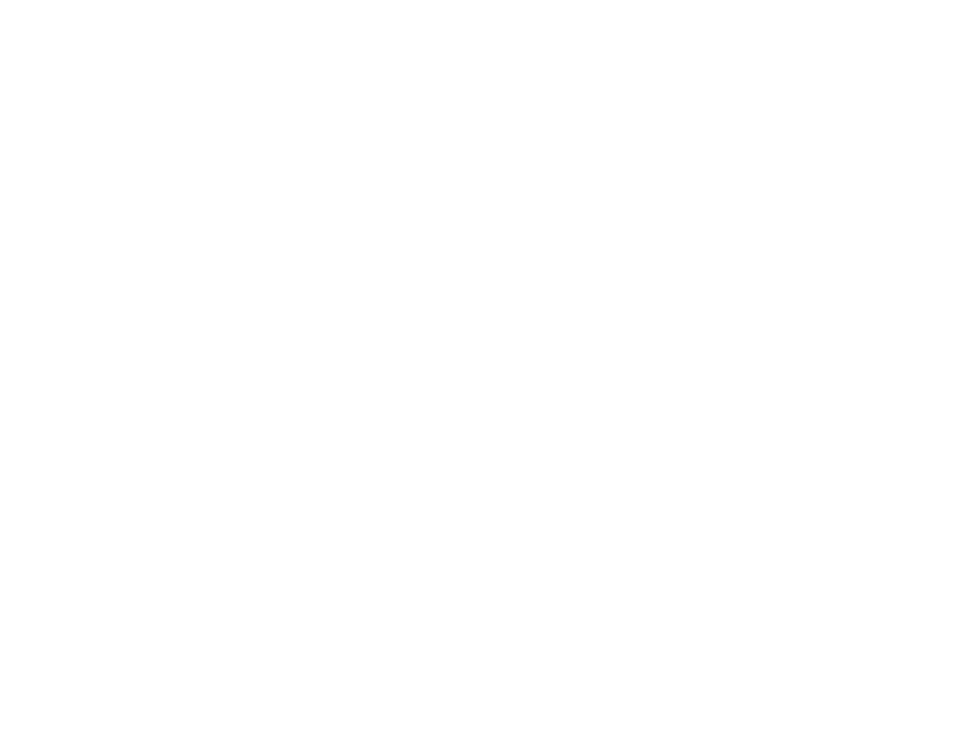
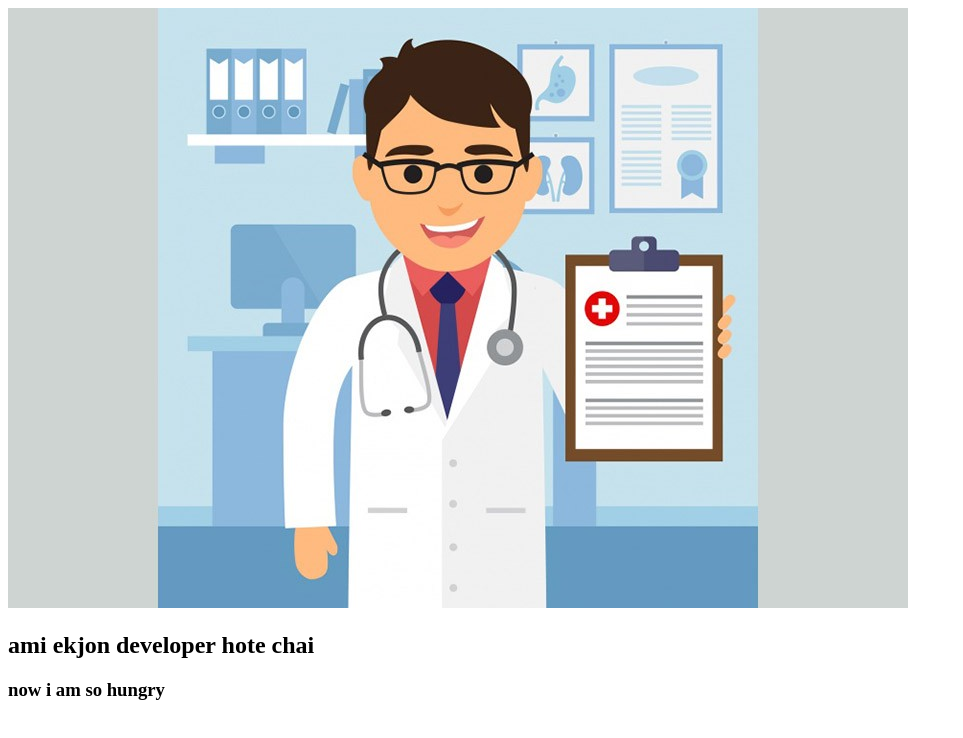
Before and after one commit to zahidhasan2806/my-first-repo, a plain HTML site: page index.html in a window 1280 px wide. Shown: the whole page, without its empty margins (0-963 px from the left). Drawn offline with Linux system fonts and the light colour scheme.

Commit message:
pic added

```diff
--- a/index.html
+++ b/index.html
@@ -7,6 +7,8 @@
     <title>My First Repo</title>
 </head>
 <body>
-
+    <img src="pic.jpg" alt="pic">
+    <h2>ami ekjon developer hote chai</h2>
+    <h3>now i am so hungry</h3>
 </body>
 </html>
```
Also changed, not shown: pic.jpg (added).
